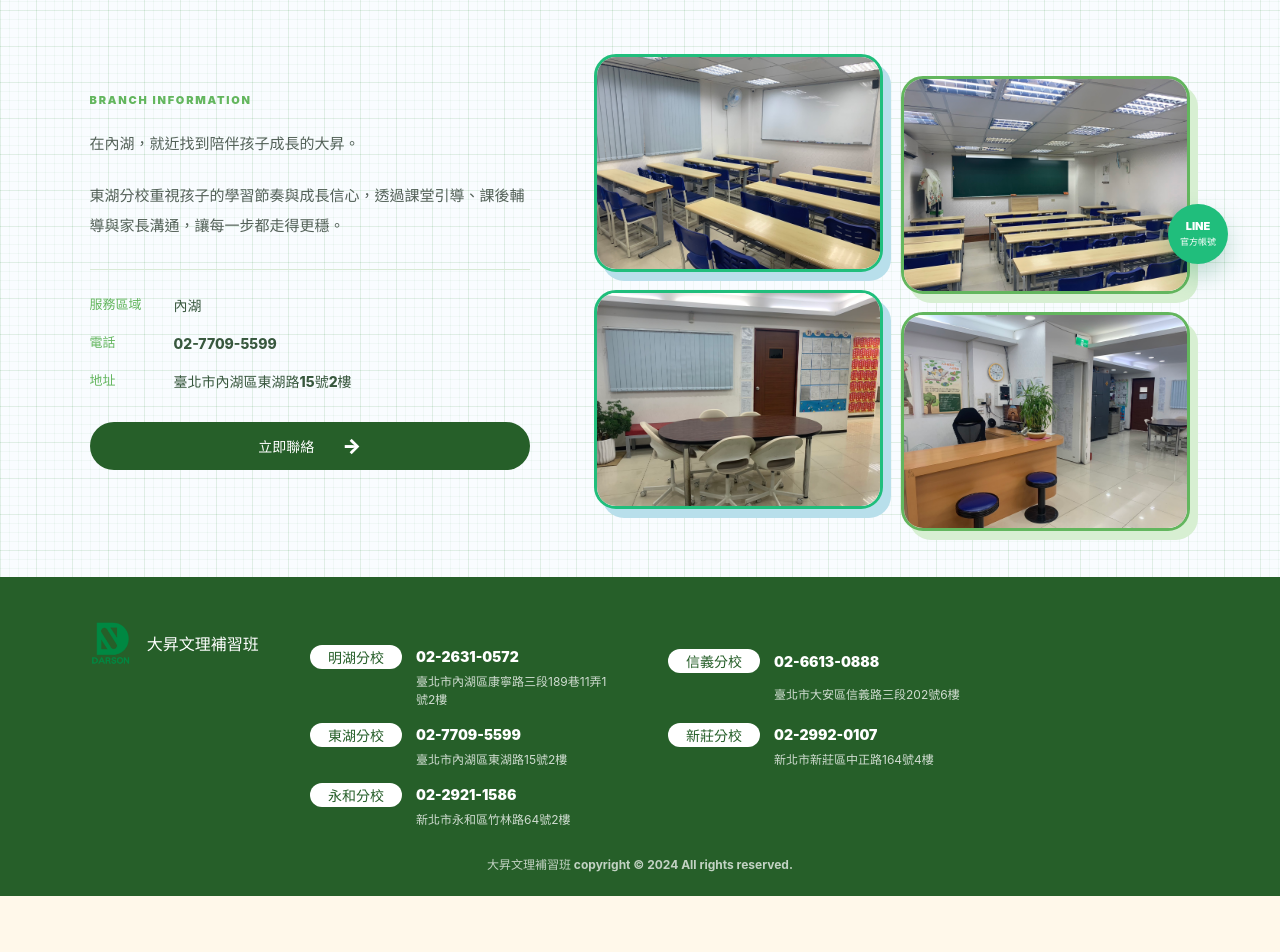
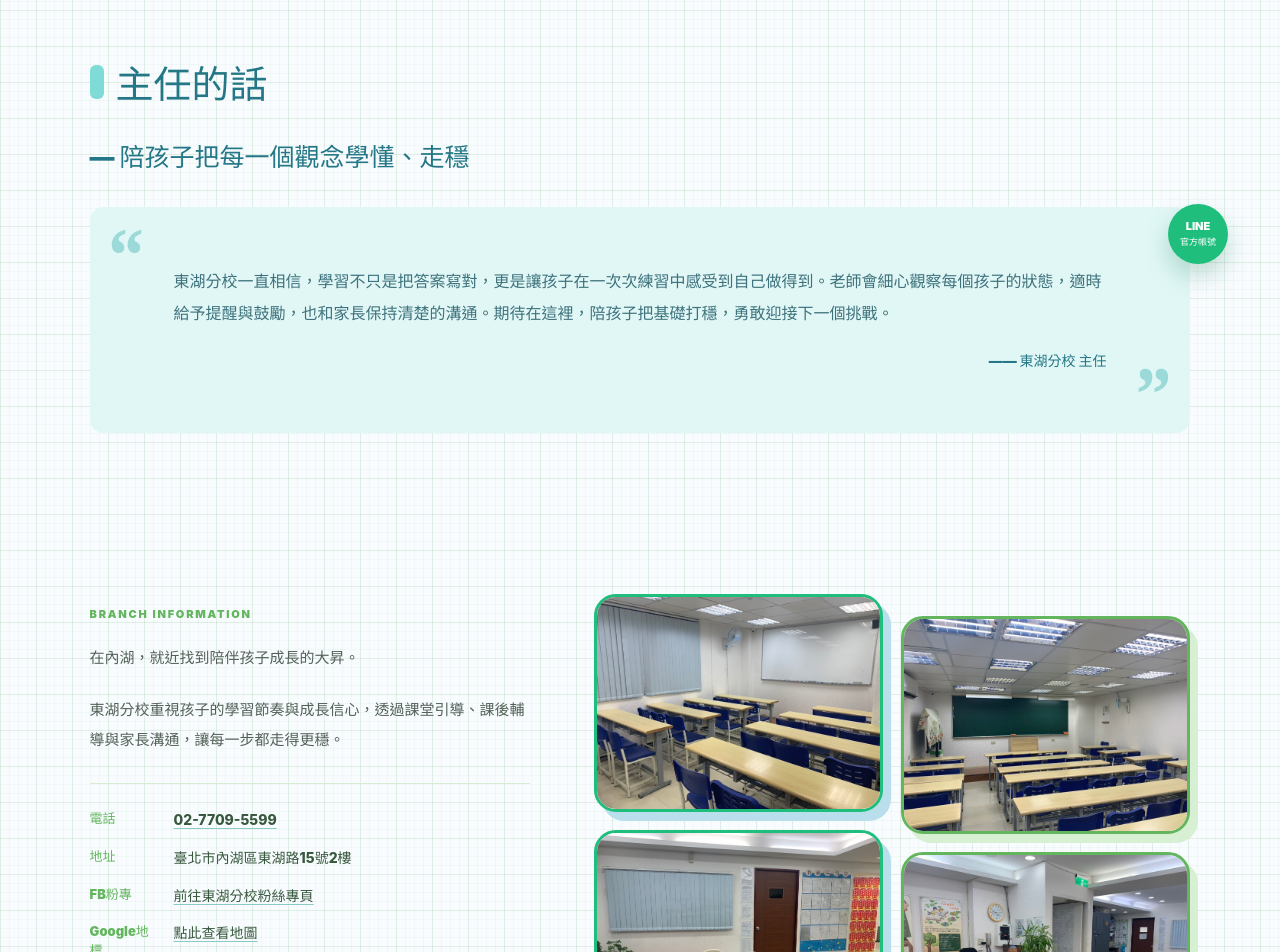
Before and after one commit to min-jie/dasonWeb, a Vue app: page /branches/donghu in a window 1280 px wide. Shown: the part 420-1372 px from the top of the page. Before the commit the page ends 1316 px from the top, so only its background shows below. Built offline with nearby package versions, Linux system fonts and the light colour scheme.

Commit message:
變更分校資訊主任的話

```diff
--- a/src/pages/BranchPage.vue
+++ b/src/pages/BranchPage.vue
@@ -7,6 +7,7 @@
 const branchDefinitions = {
   minghu: {
     name: "明湖分校",
+    titleSuffix: "——大昇的起點，孩子的信任基地",
     folder: "明湖",
     area: "內湖",
     phone: "02-2631-0572",
@@ -14,6 +15,10 @@
     color: "blue",
     description:
       "明湖分校陪伴內湖地區的孩子穩定累積基礎，從國小學習習慣到國高中升學準備，提供清楚、有節奏的學習支持。",
+    messageTitle: "大昇的起點，孩子的信任基地",
+    directorQuote:
+      "明湖是大昇三十餘年來最初紮根的地方，承載著我們最初的夢想與堅持。這裡的每一位老師，都把學生當成自己的孩子一樣用心照顧。我們看著許多孩子從剛入學時的迷茫，到後來自信地站上考場，這些時刻讓我們深深相信，教育的力量是真實存在的。歡迎您帶著孩子來明湖坐坐，讓我們一起為孩子的未來好好規劃。",
+    director: "明湖分校 主任",
   },
   xinyi: {
     name: "信義分校",
@@ -24,6 +29,10 @@
     color: "green",
     description:
       "信義分校位於交通便利的大安區，老師以扎實教學與個別關注，陪伴孩子找到適合自己的讀書方法。",
+    messageTitle: "在信義，看見孩子一步一步變得更好",
+    directorQuote:
+      "每個孩子都有自己的節奏與亮點，信義分校的老師會從理解孩子開始，陪他找出適合自己的學習方法。我們重視課堂上的扎實練習，也重視孩子願不願意開口、願不願意再試一次。謝謝每個家庭把孩子交給我們，讓我們一起陪孩子累積實力與自信。",
+    director: "信義分校 主任",
   },
   donghu: {
     name: "東湖分校",
@@ -34,6 +43,10 @@
     color: "orange",
     description:
       "東湖分校重視孩子的學習節奏與成長信心，透過課堂引導、課後輔導與家長溝通，讓每一步都走得更穩。",
+    messageTitle: "陪孩子把每一個觀念學懂、走穩",
+    directorQuote:
+      "東湖分校一直相信，學習不只是把答案寫對，更是讓孩子在一次次練習中感受到自己做得到。老師會細心觀察每個孩子的狀態，適時給予提醒與鼓勵，也和家長保持清楚的溝通。期待在這裡，陪孩子把基礎打穩，勇敢迎接下一個挑戰。",
+    director: "東湖分校 主任",
   },
   xinzhuang: {
     name: "新莊分校",
@@ -44,6 +57,10 @@
     color: "blue",
     description:
       "新莊分校提供完整的國小、國中與高中課程，陪伴孩子建立觀念、累積實力，從容面對每個升學階段。",
+    messageTitle: "從基礎出發，陪孩子累積升學實力",
+    directorQuote:
+      "新莊分校的每一天，都從關心孩子今天學會了什麼開始。我們用清楚的教學、循序的練習和持續的陪伴，幫助孩子把不熟悉的觀念變成真正的能力。無論是準備段考、會考，或是面對新的學習階段，我們都會和家長一起，為孩子找出最適合的方向。",
+    director: "新莊分校 主任",
   },
   yonghe: {
     name: "永和分校",
@@ -54,6 +71,10 @@
     color: "green",
     description:
       "永和分校以溫暖、穩定的學習環境，陪伴孩子在課業之外培養自律與自信，和家長一起看見進步。",
+    messageTitle: "在溫暖的陪伴裡，讓孩子相信自己",
+    directorQuote:
+      "永和分校希望成為孩子願意走進來、也能安心學習的地方。老師除了教導課本內容，也會留意孩子的情緒與學習習慣，在需要的時候多一點耐心、多一次引導。當孩子開始願意主動學習、願意為目標努力，就是我們最珍惜的成長時刻。",
+    director: "永和分校 主任",
   },
 };
 
@@ -84,8 +105,26 @@
     >
       <p>OUR BRANCH</p>
       <div class="branch-detail-hero-banner">
-        <h1 id="branch-detail-title">{{ branch.name }}</h1>
+        <h1 id="branch-detail-title">
+          <span>{{ branch.name }}</span>
+          <small v-if="branch.titleSuffix">{{ branch.titleSuffix }}</small>
+        </h1>
       </div>
+    </section>
+
+    <section
+      v-if="branch.directorQuote"
+      class="section branch-message-section"
+      aria-labelledby="branch-message-title"
+    >
+      <div class="branch-message-heading">
+        <h2 id="branch-message-title">主任的話</h2>
+        <p>— {{ branch.messageTitle }}</p>
+      </div>
+      <blockquote class="branch-message-quote">
+        <p>{{ branch.directorQuote }}</p>
+        <footer>—— {{ branch.director }}</footer>
+      </blockquote>
     </section>
 
     <section class="section branch-detail-section" aria-label="分校資訊">
@@ -98,10 +137,6 @@
           <p>{{ branch.description }}</p>
           <dl class="branch-detail-info">
             <div>
-              <dt>服務區域</dt>
-              <dd>{{ branch.area }}</dd>
-            </div>
-            <div>
               <dt>電話</dt>
               <dd>
                 <a :href="`tel:${branch.phone.replaceAll('-', '')}`">{{
@@ -112,6 +147,28 @@
             <div>
               <dt>地址</dt>
               <dd>{{ branch.address }}</dd>
+            </div>
+            <div>
+              <dt>FB粉專</dt>
+              <dd>
+                <a
+                  :href="`https://www.facebook.com/search/pages/?q=${encodeURIComponent(branch.name)}`"
+                  target="_blank"
+                  rel="noopener noreferrer"
+                  >前往{{ branch.name }}粉絲專頁</a
+                >
+              </dd>
+            </div>
+            <div>
+              <dt>Google地標</dt>
+              <dd>
+                <a
+                  :href="`https://www.google.com/maps/search/?api=1&query=${encodeURIComponent(branch.address)}`"
+                  target="_blank"
+                  rel="noopener noreferrer"
+                  >點此查看地圖</a
+                >
+              </dd>
             </div>
           </dl>
           <a
--- a/src/style.css
+++ b/src/style.css
@@ -2831,8 +2831,10 @@
 }
 
 .branch-detail-hero {
-  display: block;
+  display: flex;
   min-height: 0;
+  flex-direction: column;
+  align-items: center;
   padding-block: 36px 26px;
   text-align: left;
 }
@@ -2864,11 +2866,110 @@
 }
 
 .branch-detail-hero-banner h1 {
+  display: flex;
+  align-items: baseline;
+  flex-wrap: wrap;
+  gap: 0.25em;
   margin: 0;
   color: #ffffff;
   font-size: clamp(34px, 4vw, 52px);
   font-weight: 900;
   letter-spacing: 0.06em;
+}
+
+.branch-detail-hero-banner h1 span {
+  font-size: 1em;
+}
+
+.branch-detail-hero-banner h1 small {
+  color: #d8f0d4;
+  font-size: clamp(18px, 2.3vw, 31px);
+  font-weight: 700;
+  letter-spacing: 0.02em;
+}
+
+.branch-message-section {
+  padding-top: 28px;
+}
+
+.branch-message-heading,
+.branch-message-quote {
+  width: min(1120px, 100%);
+  margin-inline: auto;
+}
+
+.branch-message-heading h2 {
+  display: flex;
+  align-items: center;
+  gap: 12px;
+  color: #247786;
+  font-size: clamp(26px, 3vw, 38px);
+  font-weight: 900;
+}
+
+.branch-message-heading h2::before {
+  display: block;
+  width: 14px;
+  height: 34px;
+  flex: 0 0 auto;
+  border-radius: 6px;
+  background: #7edbd5;
+  content: "";
+}
+
+.branch-message-heading p {
+  margin-top: 28px;
+  color: #247786;
+  font-size: clamp(18px, 2.2vw, 25px);
+  font-weight: 900;
+  line-height: 1.6;
+}
+
+.branch-message-quote {
+  position: relative;
+  margin-top: 30px;
+  padding: clamp(36px, 5vw, 58px) clamp(42px, 7vw, 84px);
+  border: 0;
+  border-radius: 14px;
+  color: #3e727c;
+  background: #e1f7f6;
+  font-size: 16px;
+  font-weight: 700;
+  line-height: 2;
+}
+
+.branch-message-quote::before,
+.branch-message-quote::after {
+  position: absolute;
+  color: #9bdad8;
+  font-family: Georgia, serif;
+  font-size: 76px;
+  font-weight: 900;
+  line-height: 0.8;
+}
+
+.branch-message-quote::before {
+  top: 18px;
+  left: 18px;
+  content: "“";
+}
+
+.branch-message-quote::after {
+  right: 18px;
+  bottom: 8px;
+  content: "”";
+}
+
+.branch-message-quote p {
+  margin: 0;
+}
+
+.branch-message-quote footer {
+  margin-top: 18px;
+  color: #247786;
+  font-size: 14px;
+  font-weight: 900;
+  text-align: right;
 }
 
 .branch-detail-layout {
@@ -2878,6 +2979,7 @@
   gap: clamp(28px, 5vw, 72px);
   width: min(1120px, 100%);
   margin-inline: auto;
+  justify-content: center;
 }
 
 .branch-detail-copy {
@@ -2934,6 +3036,13 @@
 
 .branch-detail-info a {
   color: inherit;
+  text-decoration: underline;
+  text-decoration-color: #8bc9c5;
+  text-underline-offset: 3px;
+}
+
+.branch-detail-info a:hover {
+  color: #247786;
 }
 
 .branch-detail-contact {
```
